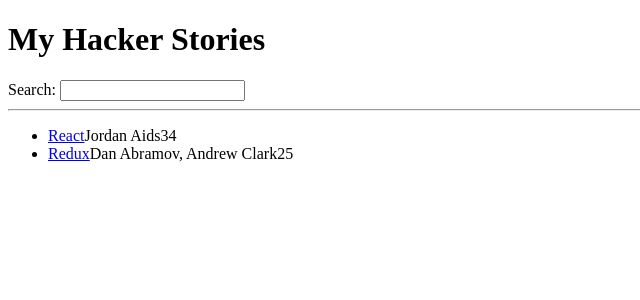
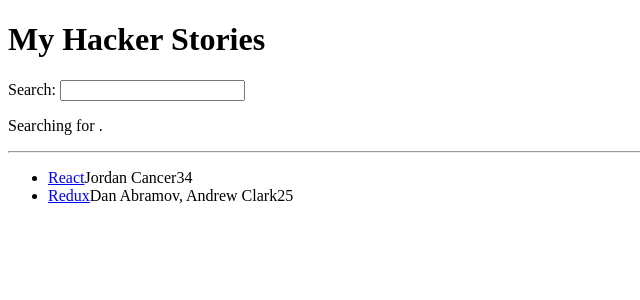
Before and after one commit to HorvathTeddy/road-to-react, a React (Create React App) app: page / in a window 1280 px wide. Shown: the top 300 px of the page, without its empty margins (0-640 px from the left). Built offline with nearby package versions, Linux system fonts and the light colour scheme.

Commit message:
Implemented call back handlers

```diff
--- a/src/App.js
+++ b/src/App.js
@@ -7,7 +7,7 @@
     {
       title: 'React',
       url: 'https://reactjs.org/',
-      author: 'Jordan Aids',
+      author: 'Jordan Cancer',
       num_comments: 3,
       points: 4,
       objectID: 0
@@ -21,27 +21,46 @@
       objectID: 1
     }
   ]
+
+    // A
+    const handleSearch = (event) =>
+    {
+      // C
+      console.log(event.target.value)
+    }
+
   return (
     <div>
       <h1>My Hacker Stories</h1>
-      <Search/>
+
+      {/* B */}
+      <Search onSearch={handleSearch}/>
       <hr/>
       <List list={stories}/>
     </div>
   );
+
 }
 
-const Search = () =>
+const Search = (props) =>
 {
-  const handleChange = (event) =>
-  {
-    console.log(event.target.value)
+  const [searchTerm, setSearchTerm] = React.useState('')
+
+  const handleChange = (event) => {
+    setSearchTerm(event.target.value)
+
+    // B
+    props.onSearch(event)
   }
 
   return (
     <div>
       <label htmlFor='search'>Search: </label>
       <input id='search' type='text' onChange={handleChange}/>
+
+      <p>
+        Searching for <strong>{searchTerm}</strong>.
+      </p>
     </div>
   )
 }
@@ -50,21 +69,22 @@
 {
   return (
     <ul>
-      {props.list.map((item) =>
-      {
-        return (
-          <li key={item.objectID}>
-            <span>
-              <a href={item.url}>{item.title}</a>
-            </span>
-            <span>{item.author}</span>
-            <span>{item.num_comments}</span>
-            <span>{item.points}</span>
-          </li>
-        )
-      })}
+      {props.list.map((item) => (
+        <Item key={item.objectID} item={item} />
+      ))}
     </ul>
   )
 }
 
-export default App
+const Item = (props) => (
+ <li>
+    <span>
+      <a href={props.item.url}>{props.item.title}</a>
+    </span>
+    <span>{props.item.author}</span>
+    <span>{props.item.num_comments}</span>
+    <span>{props.item.points}</span>
+  </li>
+)
+
+ export default App
```
